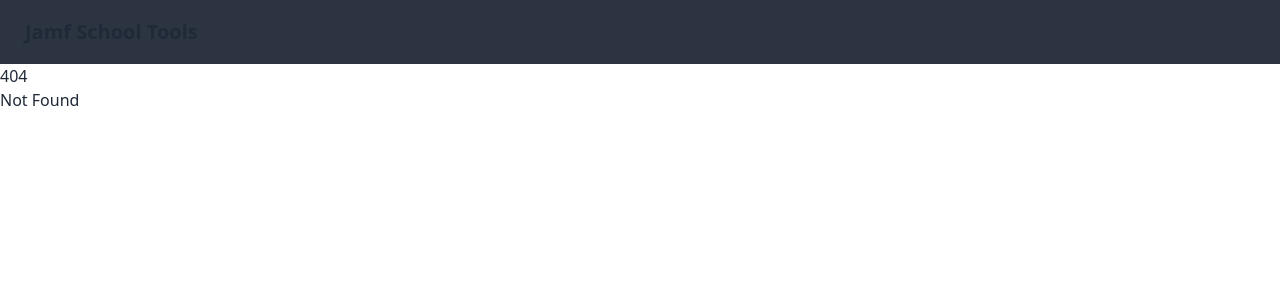
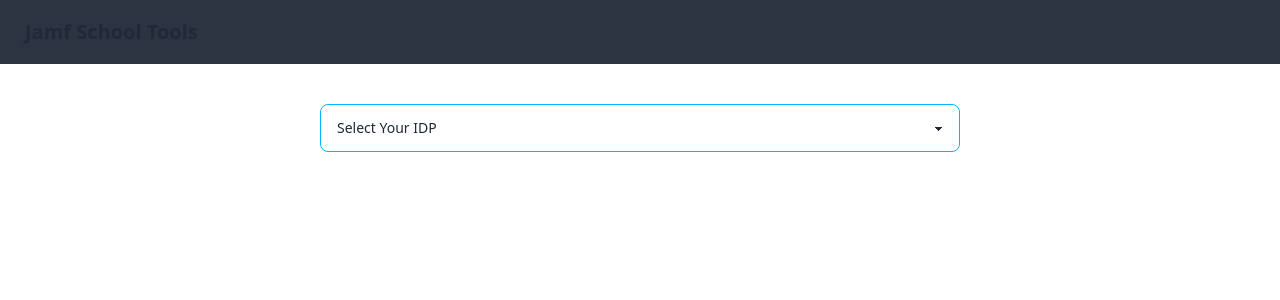
Before and after one commit to lwerner27/JS-Tools, a SvelteKit app: page /jc-wizard in a window 1280 px wide. Before the commit this address had no page. Shown: the top 300 px of the page. Built offline with nearby package versions, Linux system fonts and the light colour scheme.

Commit message:
Added the page/route for the Jamf Connect Wizard.

```diff
--- /dev/null
+++ b/src/routes/jc-wizard/+page.svelte
@@ -0,0 +1,31 @@
+<script>
+    import LoginGoogle from "../../components/LoginGoogle.svelte";
+    let idp;
+    let app;
+</script>
+
+<div class="w-1/2 mx-auto mt-10">
+
+    <select class="select select-info w-full" bind:value={idp}>
+        <option disabled selected>Select Your IDP</option>
+        <option>Google</option>
+        <option>Azure</option>
+    </select>
+
+    {#if idp === "Google"}
+        <div class="mt-10">
+            <select class="select select-info w-full" bind:value={app}>
+                <option disabled selected
+                    >Select the Application to Configure</option
+                >
+                <option>Jamf Connect Login</option>
+                <option>Jamf Connect Menubar</option>
+            </select>
+        </div>
+    {/if}
+
+    {#if app === "Jamf Connect Login"}
+        <LoginGoogle />
+    {/if}
+
+</div>
```
